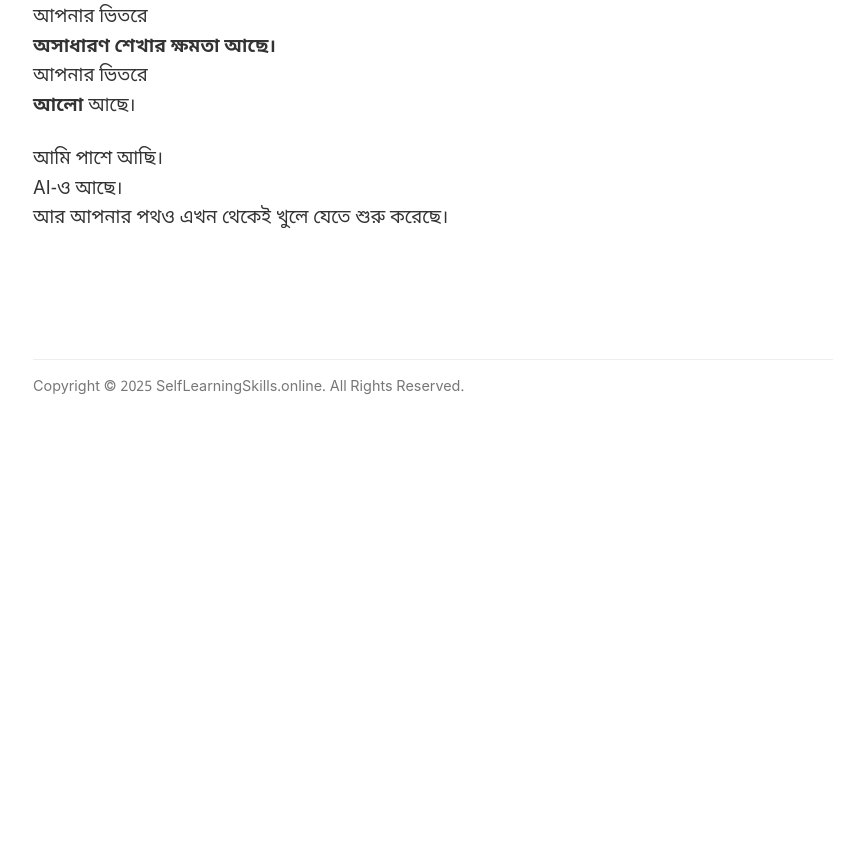
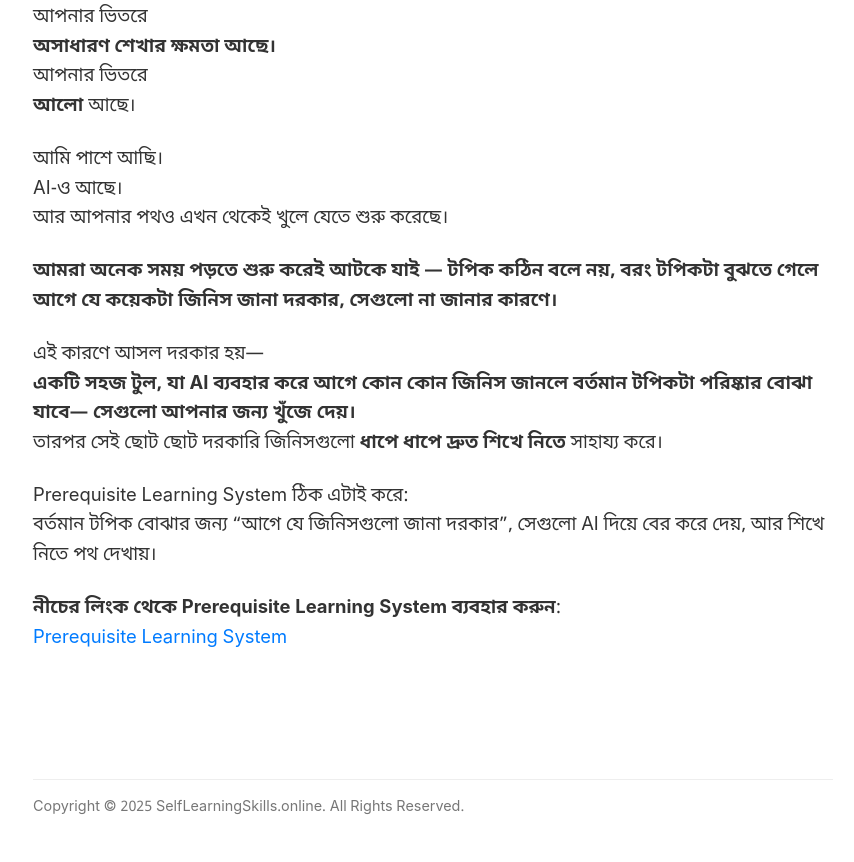
Before and after one commit to spmohq/pls-ref-bn, a plain HTML site: page index.html in a window 1280 px wide. Shown: the part 3838-4700 px from the top of the page, without its empty margins (207-1061 px from the left). Before the commit the page ends 4309 px from the top, so only its background shows below. Drawn offline with Linux system fonts and the light colour scheme.

Commit message:
Update index.html

```diff
--- a/index.html
+++ b/index.html
@@ -350,7 +350,17 @@
         AI-ও আছে।<br>
         আর আপনার পথও এখন থেকেই খুলে যেতে শুরু করেছে।</p>
 
+        <p><strong>আমরা অনেক সময় পড়তে শুরু করেই আটকে যাই — টপিক কঠিন বলে নয়, বরং টপিকটা বুঝতে গেলে আগে যে কয়েকটা জিনিস জানা দরকার, সেগুলো না জানার কারণে।</strong></p>
 
+        <p>এই কারণে আসল দরকার হয়—<br>
+        <strong>একটি সহজ টুল, যা AI ব্যবহার করে আগে কোন কোন জিনিস জানলে বর্তমান টপিকটা পরিষ্কার বোঝা যাবে— সেগুলো আপনার জন্য খুঁজে দেয়।</strong><br>
+        তারপর সেই ছোট ছোট দরকারি জিনিসগুলো <strong>ধাপে ধাপে দ্রুত শিখে নিতে</strong> সাহায্য করে।</p>
+
+        <p>Prerequisite Learning System ঠিক এটাই করে:<br>
+        বর্তমান টপিক বোঝার জন্য “আগে যে জিনিসগুলো জানা দরকার”, সেগুলো AI দিয়ে বের করে দেয়, আর শিখে নিতে পথ দেখায়।</p>
+
+        <p><strong>নীচের লিংক থেকে Prerequisite Learning System ব্যবহার করুন</strong>:<br>
+        <a href="https://pls.selflearningskills.info" style="text-decoration: none;" target="_blank" rel="noopener">Prerequisite Learning System</a></p>
 
 
 
```
